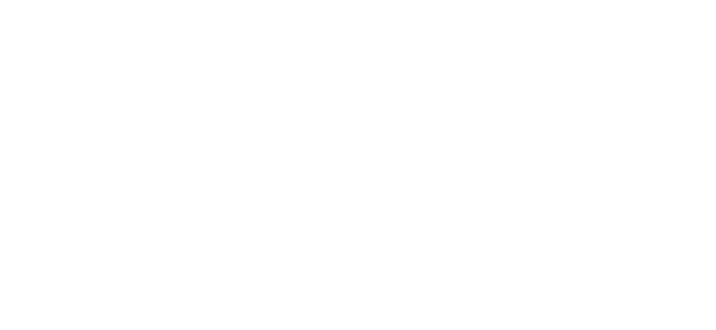
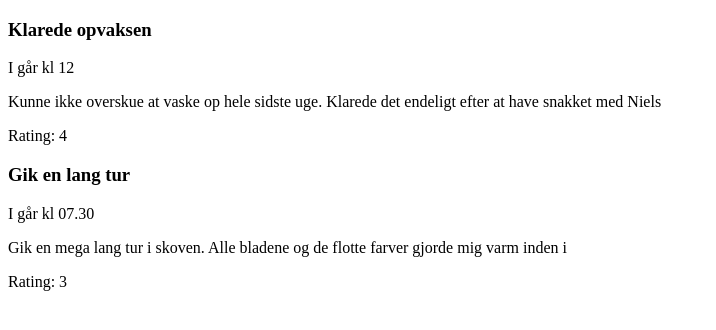
Before and after one commit to enbeeing/moodtracking, a Vue app: page / in a window 1280 px wide. Shown: the top 330 px of the page, without its empty margins (0-716 px from the left). Built offline with nearby package versions, Linux system fonts and the light colour scheme; data requests are answered from the project's data file.

Commit message:
geting data from json file, json-server

```diff
--- /dev/null
+++ b/data/db.json
@@ -0,0 +1,18 @@
+{
+    "episodes":[
+        {
+            "title": "Klarede opvaksen",
+            "date": "I går kl 12",
+            "description": "Kunne ikke overskue at vaske op hele sidste uge. Klarede det endeligt efter at have snakket med Niels",
+            "rating": 4,
+            "id": 1
+        },
+        {
+            "title": "Gik en lang tur",
+            "date": "I går kl 07.30",
+            "description": "Gik en mega lang tur i skoven. Alle bladene og de flotte farver gjorde mig varm inden i",
+            "rating": 3,
+            "id": 2
+        }
+    ]
+}
--- a/package.json
+++ b/package.json
@@ -8,6 +8,7 @@
   },
   "dependencies": {
     "core-js": "^3.8.3",
+    "json-server": "^0.17.0",
     "vue": "^3.2.13",
     "vue-router": "^4.0.3"
   },
--- /dev/null
+++ b/src/components/EpisodeList.vue
@@ -0,0 +1,18 @@
+<template>
+  <div class="episode-list">
+    <div v-for="episode in episodes" :key="episode.id">
+      <SingleEpisode :episode="episode" />
+    </div>
+  </div>
+</template>
+
+<script setup>
+import SingleEpisode from "./SingleEpisode.vue";
+
+const props = defineProps({
+  episodes: Array,
+});
+</script>
+
+<style>
+</style>
--- /dev/null
+++ b/src/components/SingleEpisode.vue
@@ -0,0 +1,17 @@
+<template>
+  <div class="episode">
+    <h3>{{ episode.title }}</h3>
+    <p class="date">{{ episode.date }}</p>
+    <p>{{ episode.description }}</p>
+    <p>Rating: {{ episode.rating }}</p>
+  </div>
+</template>
+
+<script setup>
+const props = defineProps({
+  episode: Object,
+});
+</script>
+
+<style>
+</style>
--- /dev/null
+++ b/src/composables/getEpisodes.js
@@ -0,0 +1,22 @@
+import { ref } from "vue";
+
+const getEpisodes = () => {
+    const episodes = ref([]);
+    const error = ref(null);
+    const load = async () => {
+      try {
+        let data = await fetch("http://localhost:3000/episodes");
+        if (!data.ok) {
+          throw Error("no available data");
+        }
+        episodes.value = await data.json();
+      } catch (err) {
+        error.value = err.message;
+        console.log(error.value);
+      }
+    };
+
+    return { episodes, error, load }
+}
+
+export default getEpisodes
--- a/src/views/Home.vue
+++ b/src/views/Home.vue
@@ -1,6 +1,14 @@
 <template>
-  <div class="home"></div>
+  <div class="home">
+    <EpisodeList :episodes="episodes" />
+  </div>
 </template>
 
 <script setup>
+import getEpisodes from "../composables/getEpisodes";
+import EpisodeList from "../components/EpisodeList.vue";
+
+const { episodes, error, load } = getEpisodes();
+
+load();
 </script>
```
Also changed, not shown: 1 other file (tests, documents, lock files or other folders).
